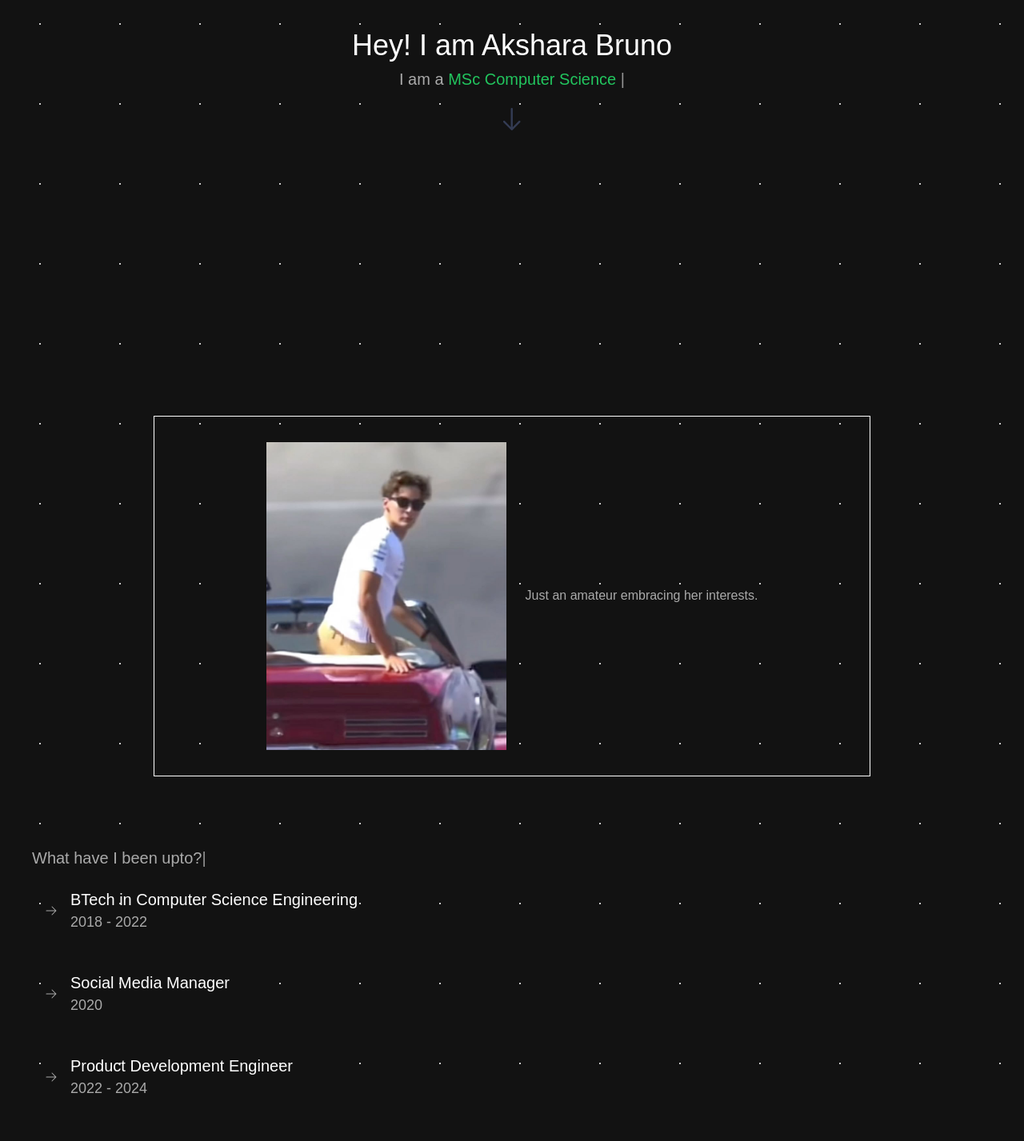
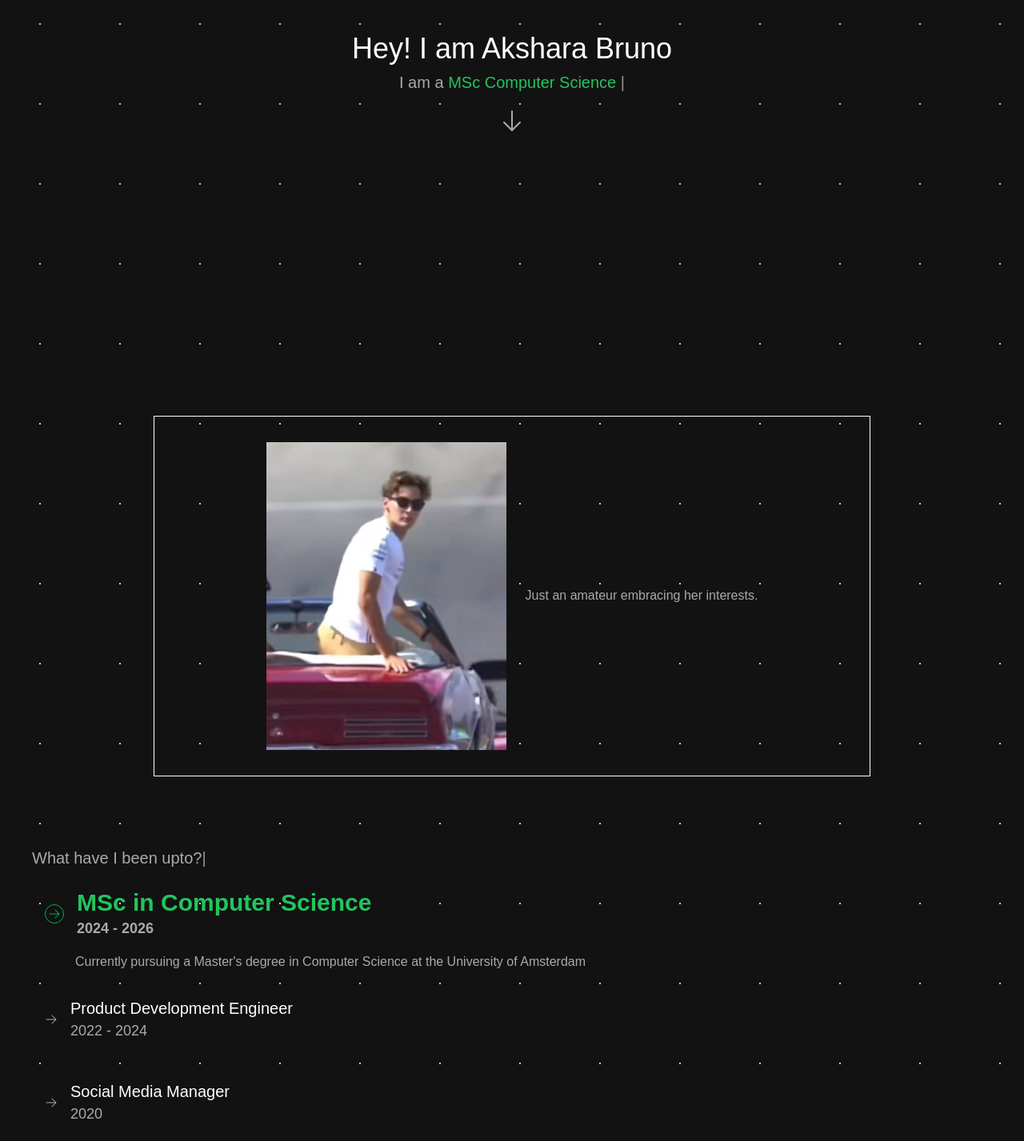
Before and after one commit to aksharabruno/my-portfolio, a Next.js app: page / in a window 1280 px wide. Shown: the part 320-1747 px from the top of the page at 80% size. Built offline with nearby package versions, Linux system fonts and the light colour scheme; a web font is replaced by a local one.

Commit message:
change timeline hierarchy, cursor style

```diff
--- a/src/app/components/dashboard.tsx
+++ b/src/app/components/dashboard.tsx
@@ -25,11 +25,14 @@ export default function Dashboard() {
 
   return (
     <div className="flex items-center justify-between px-6 py-4 color-background shadow">
-      <button className="text-xl font-bold text-body name" onClick={goToAbout}>
+      <button
+        className="text-xl font-bold text-body name cursor-pointer"
+        onClick={goToAbout}
+      >
         aksharabruno
       </button>
       <button
-        className="text-body px-4 py-2 contact-button"
+        className="text-body px-4 py-2 contact-button cursor-pointer"
         onClick={goToContact}
       >
         contact
--- a/src/app/components/downwardArrow.tsx
+++ /dev/null
@@ -1,17 +0,0 @@
-export default function ArrowDownward() {
-  return (
-    <svg
-      width="40"
-      height="40"
-      viewBox="0 0 25 25"
-      fill="none"
-      xmlns="http://www.w3.org/2000/svg"
-      transform="rotate(0 0 0)"
-    >
-      <path
-        d="M11.7547 20.9888C11.8923 21.1495 12.0966 21.2514 12.3247 21.2514L12.3264 21.2514C12.5188 21.2518 12.7113 21.1786 12.8581 21.0319L18.8583 15.0359C19.1513 14.7431 19.1514 14.2682 18.8586 13.9752C18.5659 13.6822 18.091 13.6821 17.798 13.9749L13.0747 18.6948L13.0747 4.5C13.0747 4.08579 12.7389 3.75 12.3247 3.75C11.9105 3.75 11.5747 4.08579 11.5747 4.5L11.5747 18.6883L6.85829 13.9749C6.5653 13.6821 6.09043 13.6822 5.79763 13.9752C5.50483 14.2682 5.50498 14.7431 5.79796 15.0359L11.7547 20.9888Z"
-        fill="#343C54"
-      />
-    </svg>
-  );
-}
--- a/src/app/components/timeline.tsx
+++ b/src/app/components/timeline.tsx
@@ -41,7 +41,7 @@ function TimelineItem({
               ) : (
                 <>
                   <ArrowRightIcon className="w-4 h-6 text-body" />
-                  <div className="flex flex-col items-start justify center px-4">
+                  <div className="flex flex-col items-start justify center px-4 cursor-pointer">
                     <h3 className="text-header text-xl timeline-item">
                       {title}
                     </h3>
@@ -65,7 +65,7 @@ function TimelineItem({
 }
 
 export default function Timeline() {
-  const [selectedIndex, setSelectedIndex] = useState<number | null>(3);
+  const [selectedIndex, setSelectedIndex] = useState<number | null>(0);
 
   return (
     <div className="flex flex-col justify-center px-6 my-8">
--- a/src/app/data/timelineData.ts
+++ b/src/app/data/timelineData.ts
@@ -1,7 +1,12 @@
 const timelineData = [
     {
-        year: "2018 - 2022",
-        title: "BTech in Computer Science Engineering",
+        year: "2024 - 2026",
+        title: "MSc in Computer Science",
+        description: "Currently pursuing a Master's degree in Computer Science at the University of Amsterdam",
+    },
+    {
+        year: "2022 - 2024",
+        title: "Product Development Engineer",
         description: "Fill",
     },
     {
@@ -10,14 +15,9 @@ const timelineData = [
         description: "Fill",
     },
     {
-        year: "2022 - 2024",
-        title: "Product Development Engineer",
+        year: "2018 - 2022",
+        title: "BTech in Computer Science Engineering",
         description: "Fill",
-    },
-    {
-        year: "2024 - 2026",
-        title: "MSc in Computer Science",
-        description: "Currently pursuing a Master's degree in Computer Science at the University of Amsterdam",
     },
 ]
 
--- a/src/app/page.tsx
+++ b/src/app/page.tsx
@@ -2,7 +2,7 @@
 
 import { useState, useEffect } from "react";
 import Dashboard from "./components/dashboard";
-import ArrowDownward from "./components/downwardArrow";
+import { ArrowDownIcon } from "@heroicons/react/24/solid";
 import About from "./components/about";
 import { CyclicTypewriter } from "./components/typewriter";
 import Timeline from "./components/timeline";
@@ -72,7 +72,7 @@ export default function HomePage() {
       {showWelcome && (
         <div className="absolute inset-0 flex items-center justify-center bg-custom z-20">
           <h1 className="text-6xl font-bold text-body welcome-text text-header">
-            <BasicTypewriter text="welcome" showCursor={false}/>
+            <BasicTypewriter text="welcome" showCursor={false} />
           </h1>
         </div>
       )}
@@ -91,10 +91,10 @@ export default function HomePage() {
                   <CyclicTypewriter />
 
                   <button
-                    className="arrow-down animate-bounce md:p-8 hidden md:block"
+                    className="arrow-down animate-bounce md:p-8 hidden md:block cursor-pointer"
                     onClick={goToAbout}
                   >
-                    <ArrowDownward />
+                    <ArrowDownIcon className="w-8 h-8 text-body" />
                   </button>
                 </div>
 
```
